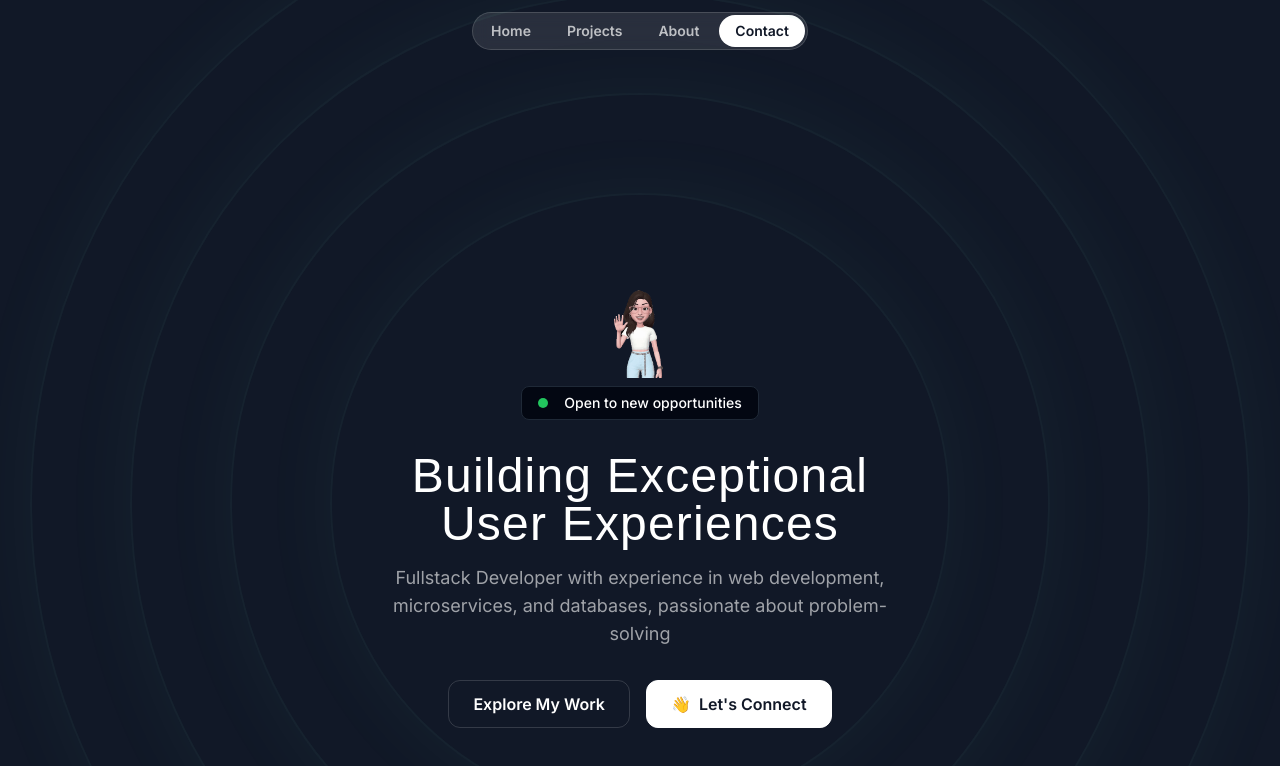
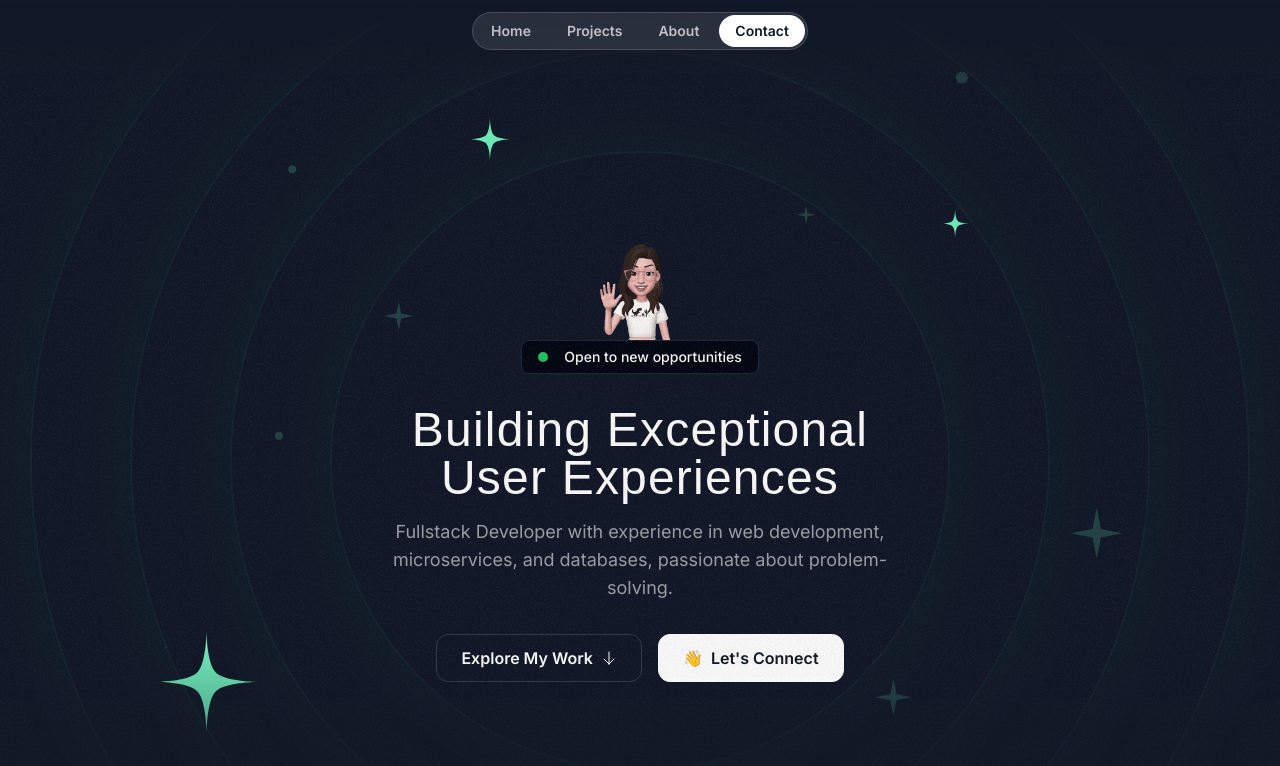
Before and after one commit to IlianaPinto/Iliana-portfolio, a Next.js app: page / in a window 1280 px wide. Shown: the top 766 px of the page. Built offline with nearby package versions, Linux system fonts and the light colour scheme; a web font is replaced by a local one.

Commit message:
hero section finished

```diff
--- a/next.config.mjs
+++ b/next.config.mjs
@@ -1,4 +1,48 @@
 /** @type {import('next').NextConfig} */
-const nextConfig = {};
+const nextConfig = {
+  webpack(config) {
+    // Grab the existing rule that handles SVG imports
+    const fileLoaderRule = config.module.rules.find((rule) =>
+      rule.test?.test?.(".svg")
+    );
+
+    config.module.rules.push(
+      // Reapply the existing rule, but only for svg imports ending in ?url
+      {
+        ...fileLoaderRule,
+        test: /\.svg$/i,
+        resourceQuery: /url/, // *.svg?url
+      },
+      // Convert all other *.svg imports to React components
+      {
+        test: /\.svg$/i,
+        issuer: fileLoaderRule.issuer,
+        resourceQuery: { not: [...fileLoaderRule.resourceQuery.not, /url/] }, // exclude if *.svg?url
+        use: {
+          loader: "@svgr/webpack",
+          options: {
+            svgoConfig: {
+              plugins: [
+                {
+                  name: "preset-default",
+                  params: {
+                    overrides: {
+                      removeViewBox: false,
+                    },
+                  },
+                },
+              ],
+            },
+          },
+        },
+      }
+    );
+
+    // Modify the file loader rule to ignore *.svg, since we have it handled now.
+    fileLoaderRule.exclude = /\.svg$/i;
+
+    return config;
+  },
+};
 
 export default nextConfig;
--- a/package.json
+++ b/package.json
@@ -15,6 +15,7 @@
     "tailwind-merge": "^2.5.2"
   },
   "devDependencies": {
+    "@svgr/webpack": "^8.1.0",
     "@types/node": "^20",
     "@types/react": "^18",
     "@types/react-dom": "^18",
--- /dev/null
+++ b/src/components/HeroOrbit.tsx
@@ -0,0 +1,29 @@
+import { PropsWithChildren } from "react";
+
+export const HeroOrbit = ({
+  children,
+  size,
+  rotation,
+}: PropsWithChildren<{ size: number; rotation: number }>) => {
+  return (
+    <div className="absolute left-1/2 top-1/2 -translate-x-1/2 -translate-y-1/2 ">
+      <div
+        className="flex items-start justify-start"
+        style={{
+          transform: `rotate(${rotation}deg)`,
+          height: `${size}px`,
+          width: `${size}px`,
+        }}
+      >
+        <div
+          className="inline-flex"
+          style={{
+            transform: `rotate(${rotation * -1}deg)`,
+          }}
+        >
+          {children}
+        </div>
+      </div>
+    </div>
+  );
+};
--- a/src/sections/Header.tsx
+++ b/src/sections/Header.tsx
@@ -1,6 +1,6 @@
 export const Header = () => {
   return (
-    <div className="flex justify-center items-center relative fixed top-3">
+    <div className="flex justify-center items-center fixed top-3 w-full z-10">
       <nav className="flex gap-1 p-0.5 border border-white/15 rounded-full bg-white/10 backdrop-blur">
         <a href="#" className="nav-item">
           Home
--- a/src/sections/Hero.tsx
+++ b/src/sections/Hero.tsx
@@ -1,26 +1,61 @@
 import Image from "next/image";
-import aremojiImage from "@/assets/images/ar-emoji-waving.gif";
+import aremojiImage from "@/assets/images/ar-emoji-waving-3-unscreen.gif";
 import ArrowDown from "@/assets/icons/arrow-down.svg";
 import grainImage from "@/assets/images/grain.jpg";
 import StarIcon from "@/assets/icons/star.svg";
+import { HeroOrbit } from "@/components/HeroOrbit";
+import SparkleIcon from "@/assets/icons/sparkle.svg";
 
 export const HeroSection = () => {
   return (
     <div className="py-32 md:py-48 lg:py-60 relative z-0 overflow-x-clip">
+      <div className="absolute inset-0 [mask-image:linear-gradient(to_bottom,transparent,black_10%,black_70%,transparent)]">
         <div
-        className="absolute insert-0 -z-30 opacity-5"
+          className="absolute inset-0 -z-30 opacity-5"
           style={{ backgroundImage: `url(${grainImage.src})` }}
         ></div>
         <div className="size-[620px] hero-ring"></div>
         <div className="size-[820px] hero-ring"></div>
         <div className="size-[1020px] hero-ring"></div>
         <div className="size-[1220px] hero-ring"></div>
+        <HeroOrbit size={800} rotation={-72}>
+          <StarIcon className="size-28 text-emerald-300" />
+        </HeroOrbit>
+        <HeroOrbit size={550} rotation={20}>
+          <StarIcon className="size-12 text-emerald-300" />
+        </HeroOrbit>
+        <HeroOrbit size={590} rotation={98}>
+          <StarIcon className="size-8 text-emerald-300" />
+        </HeroOrbit>
+        <HeroOrbit size={430} rotation={-14}>
+          <SparkleIcon className="size-8 text-emerald-300/20" />
+        </HeroOrbit>
+        <HeroOrbit size={440} rotation={79}>
+          <SparkleIcon className="size-5 text-emerald-300/20" />
+        </HeroOrbit>
+        <HeroOrbit size={530} rotation={178}>
+          <SparkleIcon className="size-10 text-emerald-300/20" />
+        </HeroOrbit>
+        <HeroOrbit size={710} rotation={144}>
+          <SparkleIcon className="size-14 text-emerald-300/20" />
+        </HeroOrbit>
+        <HeroOrbit size={720} rotation={85}>
+          <div className="size-3 rounded-full bg-emerald-300/20"></div>
+        </HeroOrbit>
+        <HeroOrbit size={520} rotation={-41}>
+          <div className="size-2 rounded-full bg-emerald-300/20"></div>
+        </HeroOrbit>
+        <HeroOrbit size={650} rotation={-5}>
+          <div className="size-2 rounded-full bg-emerald-300/20"></div>
+        </HeroOrbit>
+      </div>
       <div className="container">
         <div className="flex flex-col items-center">
           <Image
             src={aremojiImage}
-            className="size-[100px] mb-2"
-            alt="Person waving"
+            className="size-[100px]"
+            alt="Emoji Waving"
+            unoptimized
           />
           <div className="bg-gray-950 border border-gray-800 px-4 py-1.5 inline-flex items-center gap-4 rounded-lg">
             <div className="bg-green-500 size-2.5 rounded-full"></div>
@@ -32,13 +67,13 @@
             </h1>
             <p className="mt-4 text-center text-white/60 md:text-lg">
               Fullstack Developer with experience in web development,
-              microservices, and databases, passionate about problem-solving
+              microservices, and databases, passionate about problem-solving.
             </p>
           </div>
           <div className="flex flex-col md:flex-row justify-center items-center mt-8 gap-4">
             <button className="inline-flex items-center gap-2 border border-white/15 px-6 h-12 rounded-xl">
               <span className="font-semibold">Explore My Work</span>
-              {/* <ArrowDown /> */}
+              <ArrowDown width={16} height={16} />
             </button>
             <button className="inline-flex items-center gap-2 border border-white bg-white text-gray-900 h-12 px-6 rounded-xl">
               <span>👋</span>
```
Also changed, not shown: src/assets/images/ar-emoji-waving-3-unscreen.gif (added), 1 other file (tests, documents, lock files or other folders). Lines whose indentation alone changed are shown as unchanged.
